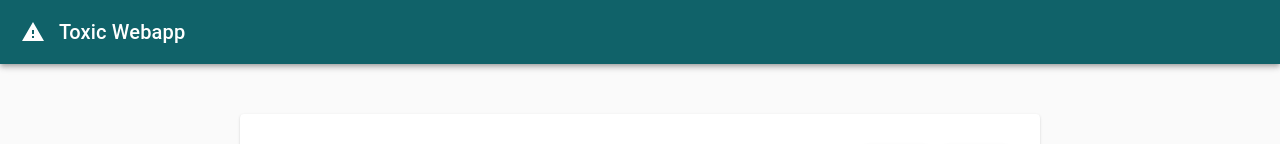
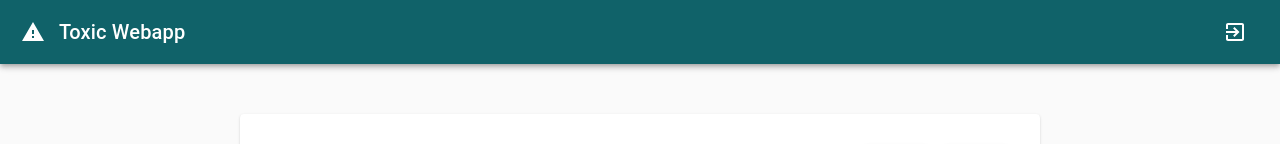
Before and after one commit to Yuugenn/toxic-webservice, a React (Create React App) app in the folder frontend/: page /home/1 in a window 1280 px wide. Shown: the top 144 px of the page. Built offline with nearby package versions, Linux system fonts and the light colour scheme.

Commit message:
add logout prototype

```diff
--- a/frontend/src/components/NavigationBar.tsx
+++ b/frontend/src/components/NavigationBar.tsx
@@ -1,20 +1,26 @@
-import {AppBar, makeStyles, Theme, Toolbar, Typography, Button} from '@material-ui/core';
+import {AppBar, IconButton, makeStyles, Theme, Toolbar, Typography} from '@material-ui/core';
 import React from 'react';
+import {matchPath} from 'react-router';
+import ExitToAppIcon from '@material-ui/icons/ExitToApp';
 import WarningIcon from '@material-ui/icons/Warning';
 
 
 const useStyles = makeStyles((theme: Theme) => ({
 
-	title: {
-		color: 'inherit',
-		textTransform: 'none',
+	toolbar: {
+		display: 'flex',
+		justifyContent: 'space-between'
 	},
-	button: {
-		color: 'inherit',
+	brand: {
+		display: 'flex',
+		alignItems: 'center'
 	},
 	logo: {
-		marginRight: theme.spacing(2),
+		marginRight: theme.spacing(2)
 	},
+	iconButton: {
+		color: 'white'
+	}
 }));
 
 
@@ -22,11 +28,33 @@
 
 	const classes = useStyles();
 
+
+	const logout = () => {
+
+		// token must be parse manually from url, because useParams is not working
+
+		let url:string = window.location.href;
+
+		let token = url.match( /([^\/]+$)/g );
+
+		// TODO: logout
+
+		// if( token )
+			// token[0]
+	}
+
+
 	return (
         <AppBar position="sticky" color="primary">
-            <Toolbar>
-                <WarningIcon className={classes.logo} />
-                <Typography variant="h6">Toxic Webapp</Typography>
+            <Toolbar className={classes.toolbar}>
+				<div className={classes.brand}>
+                	<WarningIcon className={classes.logo} />
+                	<Typography variant="h6">Toxic Webapp</Typography>
+				</div>
+				{matchPath(window.location.pathname, {
+					path: '/home/:token',
+					exact: true
+				}) ? <IconButton className={classes.iconButton} onClick={logout}><ExitToAppIcon /></IconButton> : ""}
             </Toolbar>
         </AppBar>
 	);
```
